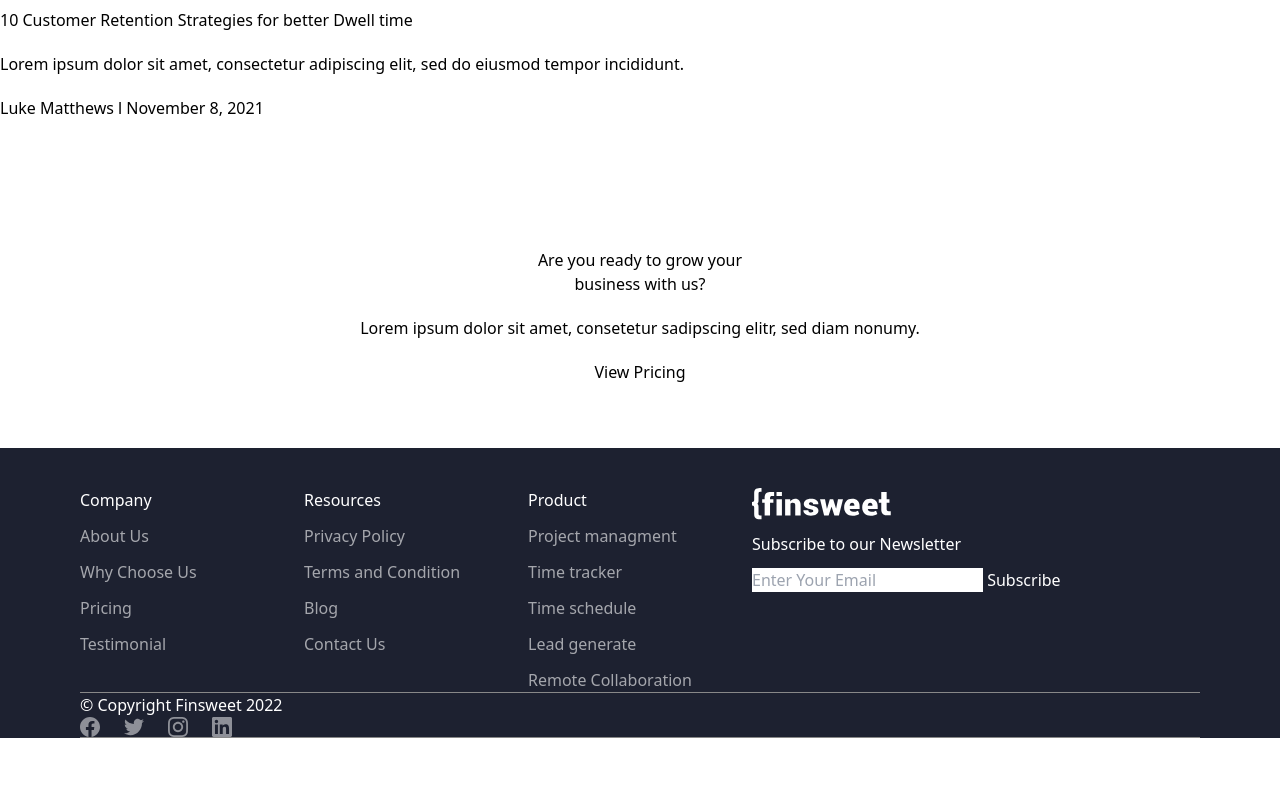
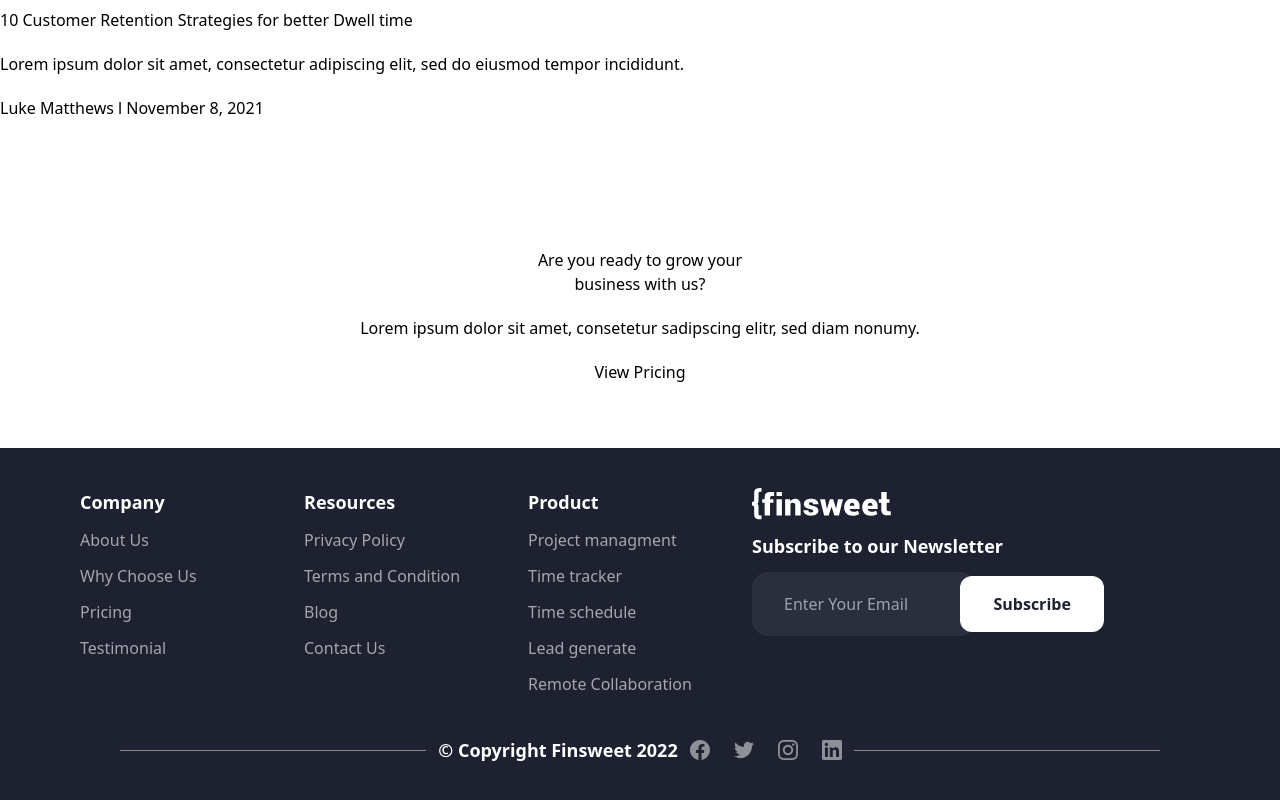
Before and after one commit to Fidesnoella/the-gym-client-first, a website: page src/blogpost.html in a window 1280 px wide. Shown: the part 2312-3112 px from the top of the page. Before the commit the page ends 3050 px from the top, so only its background shows below. Drawn offline with Linux system fonts and the light colour scheme.

Commit message:
solving issue on naming classes

```diff
--- a/src/blogpost.html
+++ b/src/blogpost.html
@@ -162,86 +162,49 @@
       </div>
     </div>
     <footer class="footer">
-      <div class="footer__pages">
+      <div class="footer__pages" >
           <div class="footer__link-page">
               <ul class="footer__list">
-            <h5 class="title title--light">Company</h5>
-            <li class="footer__list-item">
-              <a class="footer__link" href="#"></a>About Us
-            </li>
-            <li class="footer__list-item">
-              <a class="footer__link" href="#"></a>Why Choose Us
-            </li>
-            <li class="footer__list-item">
-              <a class="footer__link" href="#"></a>Pricing
-            </li>
-            <li class="footer__list-item">
-              <a class="footer__link" href="#"></a>Testimonial
-            </li>
+                  <h5 class="footer__title">Company</h5>
+                  <li class="footer__list-item"><a class="footer__link" href="#"></a>About Us</li>
+                  <li class="footer__list-item"><a class="footer__link" href="#"></a>Why Choose Us</li>
+                  <li class="footer__list-item"><a class="footer__link" href="#"></a>Pricing</li>
+                  <li class="footer__list-item"><a class="footer__link" href="#"></a>Testimonial</li>
               </ul>
           </div>
           <div class="footer__link-page">
               <ul class="footer__list">
-            <h5 class="title title--light">Resources</h5>
-            <li class="footer__list-item">
-              <a class="footer__link" href="#"></a>Privacy Policy
-            </li>
-            <li class="footer__list-item">
-              <a class="footer__link" href="#"></a>Terms and Condition
-            </li>
-            <li class="footer__list-item">
-              <a class="footer__link" href="#"></a>Blog
-            </li>
-            <li class="footer__list-item">
-              <a class="footer__link" href="#"></a>Contact Us
-            </li>
+                  <h5 class="footer__title">Resources</h5>
+                  <li class="footer__list-item"><a class="footer__link" href="#"></a>Privacy Policy</li>
+                  <li class="footer__list-item"><a class="footer__link" href="#"></a>Terms and Condition</li>
+                  <li class="footer__list-item"><a class="footer__link" href="#"></a>Blog</li>
+                  <li class="footer__list-item"><a class="footer__link" href="#"></a>Contact Us</li>
               </ul>
           </div>
           <div class="footer__link-page">
               <ul class="footer__list">
-            <h5 class="title title--light">Product</h5>
-            <li class="footer__list-item">
-              <a class="footer__link" href="#"></a>Project managment
-            </li>
-            <li class="footer__list-item">
-              <a class="footer__link" href="#"></a>Time tracker
-            </li>
-            <li class="footer__list-item">
-              <a class="footer__link" href="#"></a>Time schedule
-            </li>
-            <li class="footer__list-item">
-              <a class="footer__link" href="#"></a>Lead generate
-            </li>
-            <li class="footer__list-item">
-              <a class="footer__link" href="#"></a>Remote Collaboration
-            </li>
+                  <h5 class="footer__title">Product</h5>
+                  <li class="footer__list-item"><a class="footer__link" href="#"></a>Project managment</li>
+                  <li class="footer__list-item"><a class="footer__link" href="#"></a>Time tracker</li>
+                  <li class="footer__list-item"><a class="footer__link" href="#"></a>Time schedule</li>
+                  <li class="footer__list-item"><a class="footer__link" href="#"></a>Lead generate</li>
+                  <li class="footer__list-item"><a class="footer__link" href="#"></a>Remote Collaboration</li>
               </ul>
           </div>
           <div class="footer__subscribe">
-          <img
-            class="footer__Finsweet-image"
-            src="/dist/images/Finsweet white logo.svg"
-            alt=""
-          />
-          <h5 class="title title--light">Subscribe to our Newsletter</h5>
-          <div class="subscribe-content">
-            <form class="subscribe-content__input-group" action="">
-              <input
-                class="subscribe-content__input"
-                type="email"
-                name="email"
-                placeholder="Enter Your Email"
-              />
-              <button class="btn btn--subscribe">Subscribe</button>
+              <img class="footer__Finsweet-image" src="/dist/images/Finsweet white logo.svg" alt="">
+              <h5 class="footer__title">Subscribe to our Newsletter</h5>
+              <form class="footer__input-group" action="">
+                  <input class="footer__input" type="email" name="email" placeholder="Enter Your Email">
+                  <button class="footer__subscribe-btn" >Subscribe</button>
               </form>
           </div>
       </div>
-      </div>
 
-      <div class="copyright">
+      <div class="footer__copyright">
           <div class="footer__line"></div>
-        <p class="copyright__finsweet">© Copyright Finsweet 2022</p>
-        <img src="/dist/images/Social.svg" alt="" />
+          <p class="footer__copyright-finsweet">© Copyright Finsweet 2022 </p>
+          <img class="footer__social-media" src="/dist/images/Social.svg" alt="">
           <div class="footer__line"></div>
       </div>
      </footer>
```
Also changed, not shown: src/about.html (+15 -19 lines), src/blog.html (+15 -19 lines), src/contact.html (+4 -4 lines), src/index.html (+18 -6 lines), src/price.html (+17 -20 lines), src/product.html (+18 -21 lines). Lines whose indentation alone changed are shown as unchanged.
